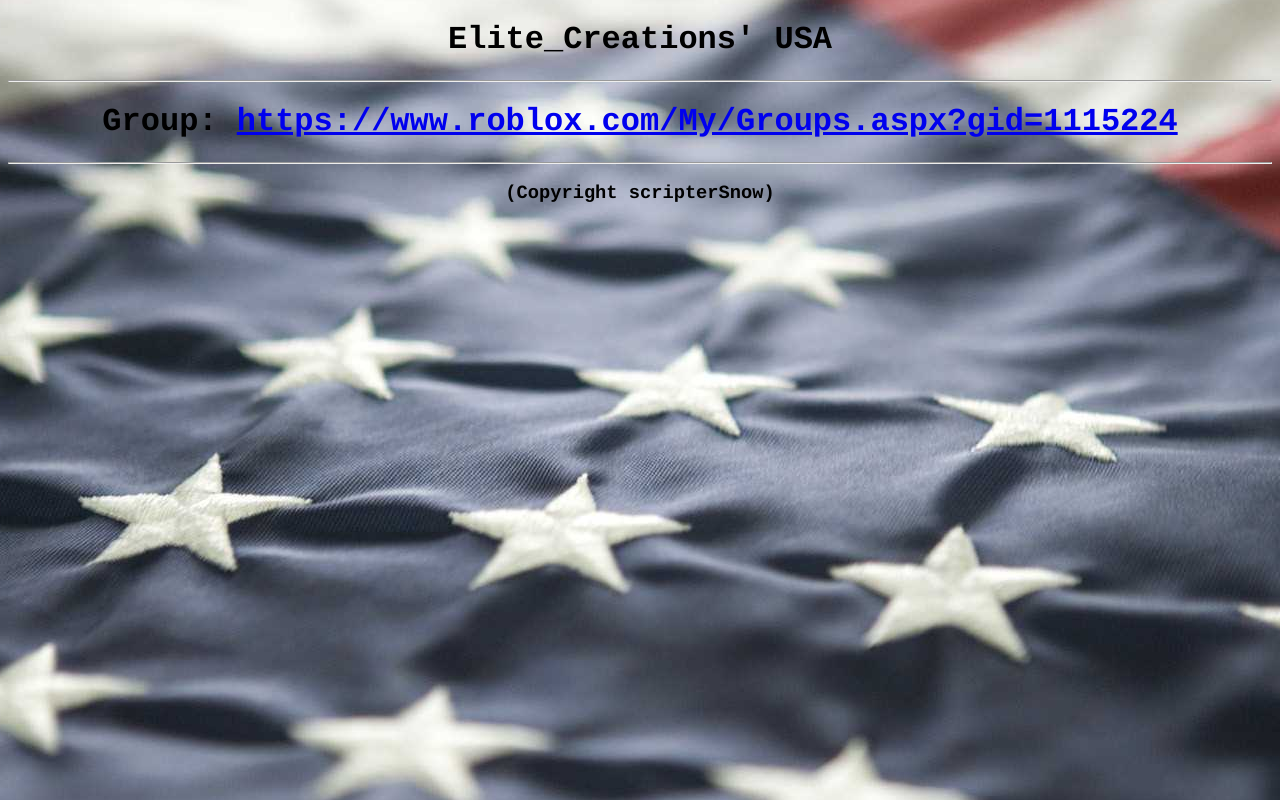
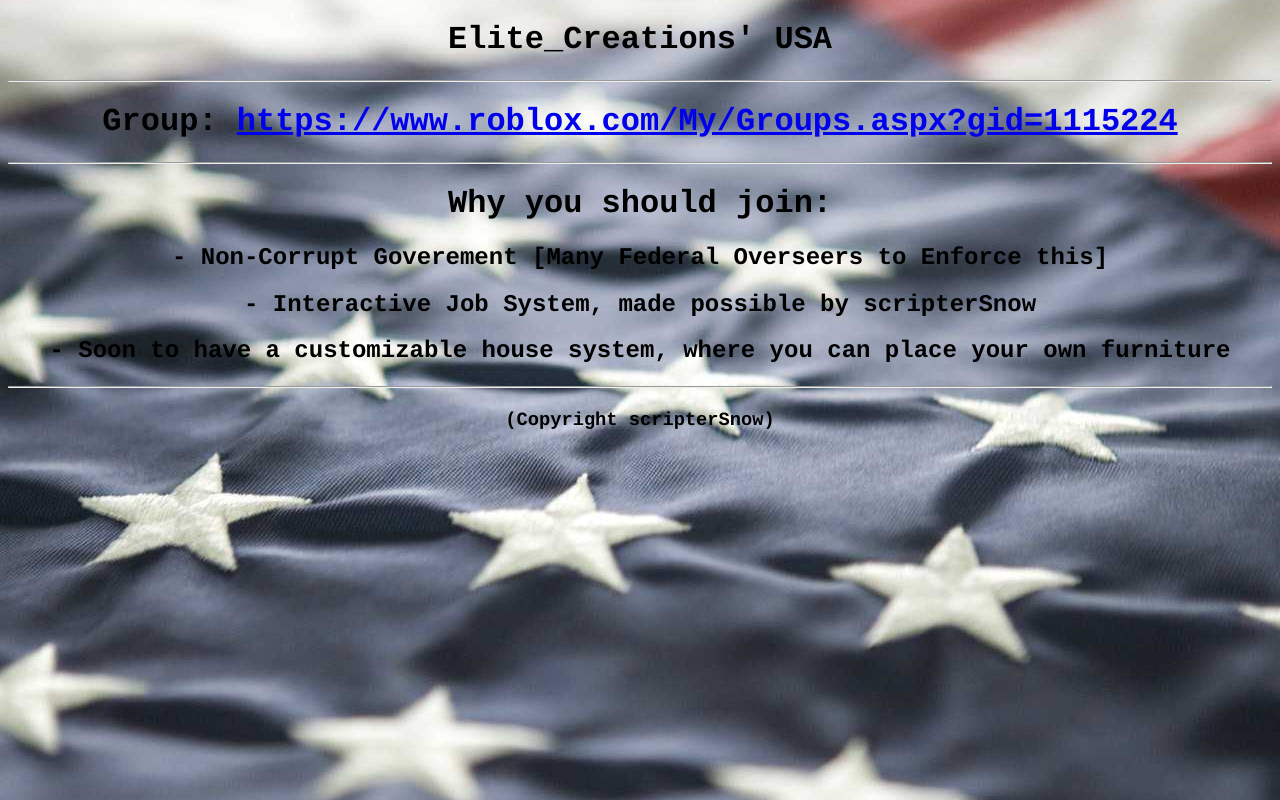
Before and after one commit to rblxusa/rblxusa.github.io, a plain HTML site: page index.html in a window 1280 px wide. Drawn offline with Linux system fonts and the light colour scheme.

Commit message:
Update index.html

```diff
--- a/index.html
+++ b/index.html
@@ -10,6 +10,12 @@
 <hr />
 <h1 style="color:black;">Group: <a href="https://www.roblox.com/My/Groups.aspx?gid=1115224">https://www.roblox.com/My/Groups.aspx?gid=1115224</a></h1>
 <hr />
+  <h1 style="color:black;">Why you should join:</h1>
+  <h2 style ="color:black;"> - Non-Corrupt Goverement [Many Federal Overseers to Enforce this]</h2>
+  <h2 style="color:black;"> - Interactive Job System, made possible by scripterSnow</h2>
+  <h2 style="color:black;"> - Soon to have a customizable house system, where you can place your own furniture</h2>
+<h1 />
+<hr />
 <h3 style="color:black;">(Copyright scripterSnow)</h3>
 </body>
 </center>
```
